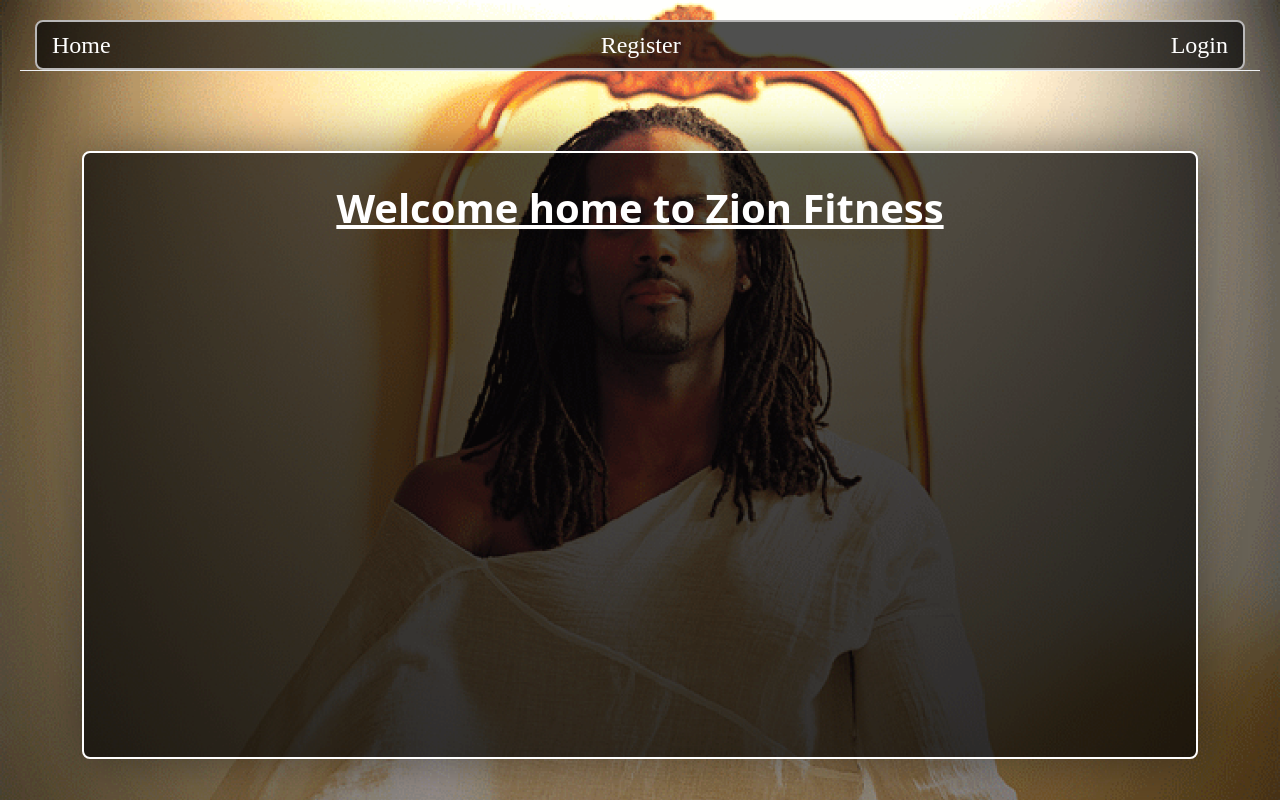
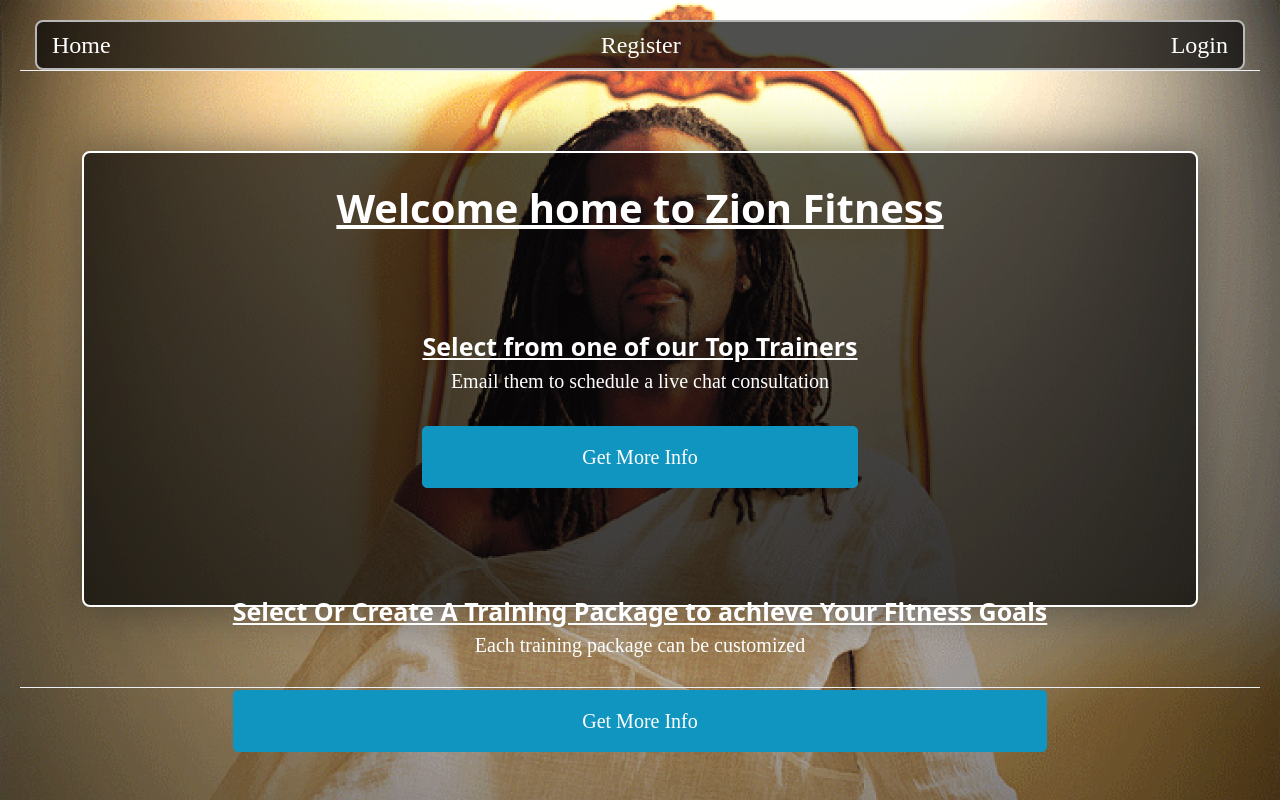
Before and after one commit to hoyrod1/St-Cloud_Rodney-Login-Registration-Capstone, a React (Vite) app: page /home in a window 1280 px wide. Built offline with nearby package versions, Linux system fonts and the light colour scheme.

Commit message:
Completed the Home.jsx file, the Trainers.jsx file and the css files associated to each file name. Implemented the trainers resource from a external API to the trainers.jsx file

```diff
--- a/src/App.jsx
+++ b/src/App.jsx
@@ -5,6 +5,7 @@
 import Home from "./pages/home/home.jsx";
 import Register from "./pages/register/register.jsx";
 import Login from "./pages/login/login.jsx";
+import Trainers from "./pages/trainers/trainers.jsx";
 
 function App() {
   return (
@@ -14,6 +15,7 @@
         <Route path="home" element={<Home />} />
         <Route path="register" element={<Register />} />
         <Route path="login" element={<Login />} />
+        <Route path="/trainers" element={<Trainers />} />
       </Routes>
     </BrowserRouter>
   );
--- a/src/main.jsx
+++ b/src/main.jsx
@@ -4,7 +4,8 @@
 import "./index.css";
 
 ReactDOM.createRoot(document.getElementById("root")).render(
-  <React.StrictMode>
-    <App />
-  </React.StrictMode>
+  <App />
+  // <React.StrictMode>
+  //   <App />
+  // </React.StrictMode>
 );
--- a/src/pages/home/home.jsx
+++ b/src/pages/home/home.jsx
@@ -1,15 +1,43 @@
+import { useState, useEffect } from "react";
+import { Link } from "react-router-dom";
 import Nav from "../includes/nav";
 import "./styles/home.css";
-function Home() {
+
+const Home = () => {
   return (
     <div className="showcases">
       <Nav />
       <hr />
       <div className="containers">
         <h1>Welcome home to Zion Fitness</h1>
+        <div className="content">
+          <div className="trainer-container">
+            <div className="trainers">
+              <div className="trainer">
+                <h4>Select from one of our Top Trainers</h4>
+                <p>Email them to schedule a live chat consultation</p>
+                <Link to="/trainers">
+                  <button type="submit">Get More Info</button>
+                </Link>
+              </div>
+
+              <div className="training-packages">
+                <h4>
+                  Select Or Create A Training Package to achieve Your Fitness
+                  Goals
+                </h4>
+                <p>Each training package can be customized</p>
+                <Link to="/trainingPackage">
+                  <button type="submit">Get More Info</button>
+                </Link>
+              </div>
+            </div>
+          </div>
+        </div>
       </div>
+      <hr />
     </div>
   );
-}
+};
 
 export default Home;
--- a/src/pages/home/styles/home.css
+++ b/src/pages/home/styles/home.css
@@ -11,7 +11,7 @@
 .containers {
   background-color: rgba(4, 4, 3, 0.698);
   width: 90%;
-  height: 80%;
+  height: 60%;
   margin: 80px auto;
   padding: 25px 10px;
   border: 2px solid white;
@@ -19,8 +19,43 @@
   box-shadow: 1px 1px 50px 1px rgba(27, 27, 27, 0.553);
 }
 
-h1 {
+div.content {
+  display: flex;
+  align-content: space-between;
+  /* flex-direction: column; */
+  flex-wrap: wrap;
+  justify-content: center;
+  gap: 45px;
+}
+
+.trainers {
+  display: flex;
+  gap: 55px;
+  flex-wrap: wrap;
+  justify-content: center;
+  align-items: center;
+}
+
+h1,
+h4 {
   color: white;
   text-align: center;
   text-decoration: underline;
 }
+
+h4 {
+  margin: 30px 0 0 0;
+}
+
+h2 {
+  margin: 0 0 40px 0;
+}
+
+.trainer p,
+.training-packages p {
+  color: white;
+}
+
+p {
+  text-align: center;
+}
--- a/src/pages/index/index.jsx
+++ b/src/pages/index/index.jsx
@@ -11,7 +11,7 @@
         <h3>Welcome to your first step into wellness</h3>
         <div className="button-div">
           <Link className="anch-tag" to="/home">
-            Click here to start your journey
+            Click here to start your fitness journey
           </Link>
         </div>
       </div>
--- /dev/null
+++ b/src/pages/trainers/styles/trainers.css
@@ -0,0 +1,5 @@
+h2 {
+  color: white;
+  text-align: center;
+  text-decoration: underline;
+}
--- /dev/null
+++ b/src/pages/trainers/trainer.jsx
@@ -0,0 +1,4 @@
+import { useState, useEffect } from "react";
+import { Link } from "react-router-dom";
+import Nav from "../includes/nav";
+import "./styles/home.css";
--- /dev/null
+++ b/src/pages/trainers/trainers.jsx
@@ -0,0 +1,50 @@
+import { useState, useEffect } from "react";
+import { Link } from "react-router-dom";
+import Nav from "../includes/nav";
+import "./styles/trainers.css";
+
+const Trainers = () => {
+  const [trainers, setTrainers] = useState([]);
+  // useEffect for initial Mounting of API resource for users
+  useEffect(() => {
+    const url =
+      "https://st-cloud-rodney-web-chat-app-2dbefe56daef.herokuapp.com/trainers";
+    fetch(url)
+      .then((data) => data.json())
+      .then((trainer) => {
+        // console.log(trainer);
+        setTrainers(trainer);
+      });
+  }, []);
+
+  return (
+    <div className="showcases">
+      <Nav />
+      <hr />
+      <div className="containers">
+        <h1>Welcome home to Zion Fitness</h1>
+        <div className="content">
+          <div className="trainer-container">
+            <h2>Select one of our trainers to start you fitness journey</h2>
+            <div className="trainers">
+              {trainers.map((trainer) => (
+                <div className="trainer" key={trainer._id}>
+                  <h4>{trainer.name}</h4>
+                  <p>{trainer.email}</p>
+                  <Link to="/trainers">
+                    <button type="submit">Get More Info</button>
+                  </Link>
+                </div>
+              ))}
+            </div>
+          </div>
+          <Link to="/home">
+            <button type="submit">Go back to the Home page</button>
+          </Link>
+        </div>
+      </div>
+    </div>
+  );
+};
+
+export default Trainers;
```
